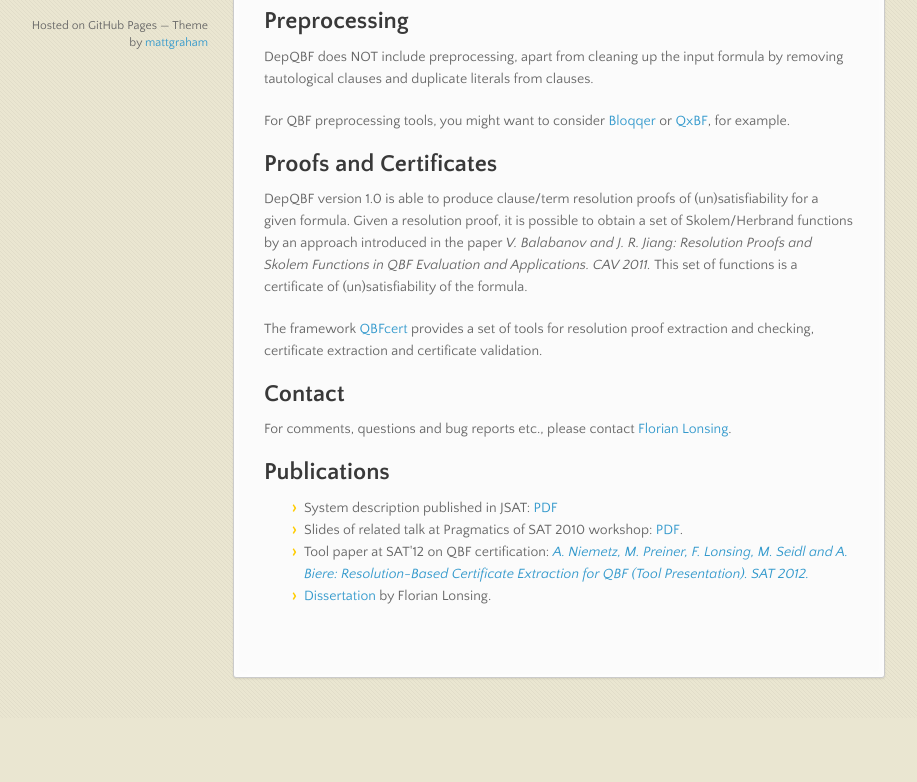
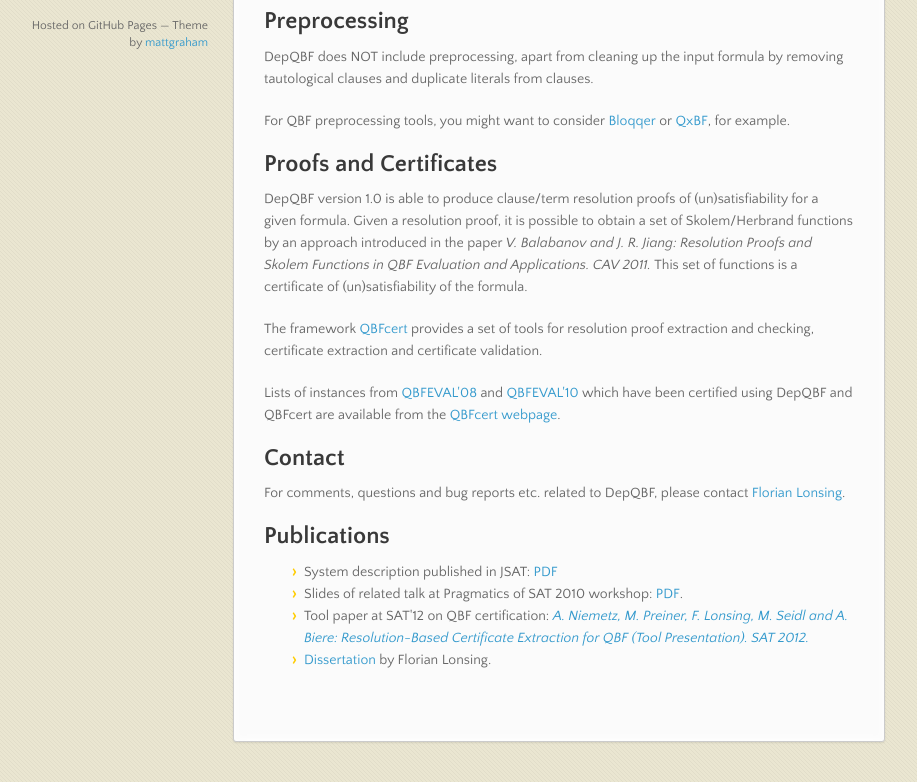
Before and after one commit to lonsing/depqbf, a plain HTML site: page index.html in a window 1280 px wide. Shown: the part 709-1491 px from the top of the page, without its empty margins (82-999 px from the left). Before the commit the page ends 1427 px from the top, so only its background shows below. Drawn offline with nearby package versions, Linux system fonts and the light colour scheme.

Commit message:
continued

```diff
--- a/index.html
+++ b/index.html
@@ -98,10 +98,14 @@ or <a href="http://fmv.jku.at/qxbf/">QxBF</a>, for example.</p>
   set of tools for resolution proof extraction and checking, certificate extraction and
   certificate validation.</p>
 
+<p>Lists of instances from <a href="http://www.qbflib.org/index_eval.php">QBFEVAL'08</a> and <a href="http://www.qbflib.org/index_eval.php">QBFEVAL'10</a> which have been certified
+  using DepQBF and QBFcert are available from
+  the <a href="http://fmv.jku.at/qbfcert/">QBFcert webpage</a>.</p>
+
 
 <h2>Contact</h2>
 
-<p>For comments, questions and bug reports etc., please
+<p>For comments, questions and bug reports etc. related to DepQBF, please
 contact <a href="http://www.kr.tuwien.ac.at/staff/lonsing/">Florian Lonsing</a>.</p>
 
 <h2>Publications</h2>
```
